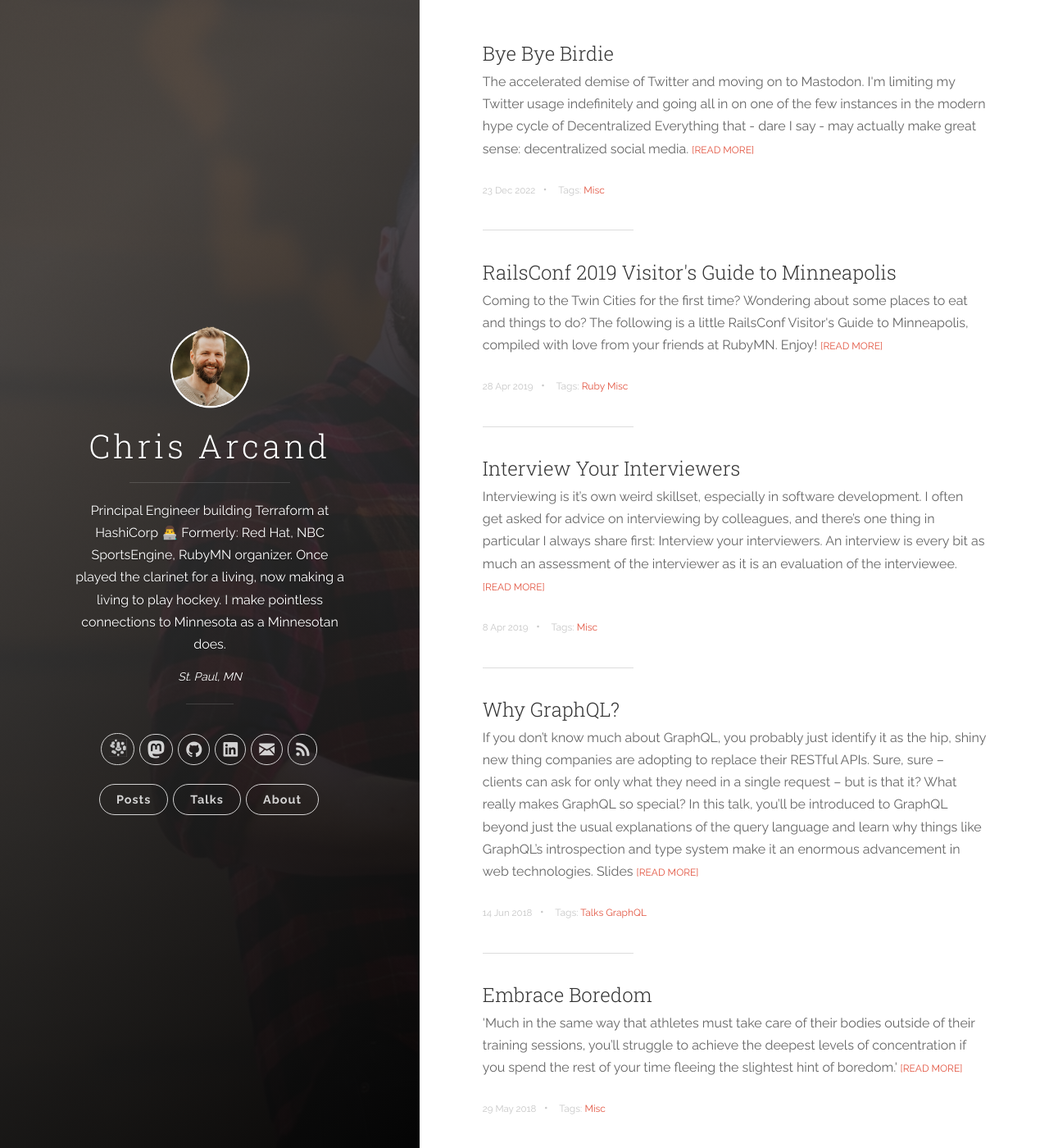
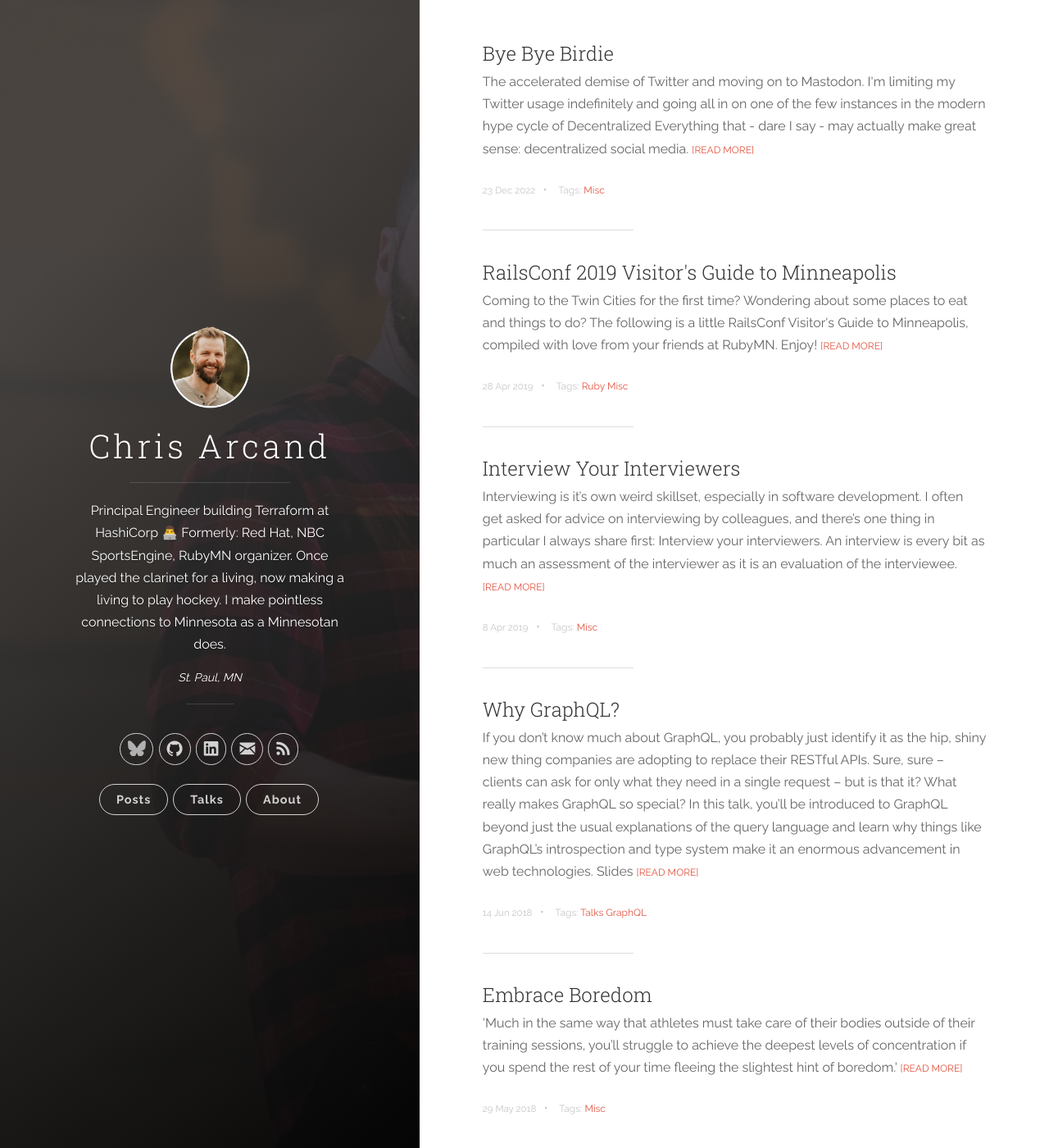
Before and after one commit to chrisarcand/chrisarcand.github.io, a Jekyll site: the page built from index.html, in a window 1280 px wide and 1400 px high. Shown: the whole window at 82% size. Built offline with Jekyll 4.4.1, drawn with Linux system fonts in a browser that asks for light colours; nearby versions of some CDN libraries; the list of posts is cut into pages by our own code.

```diff
--- a/_config.yml
+++ b/_config.yml
@@ -11,8 +11,8 @@ author:
   # twitter_username:    chrisarcand  Bye bye birdie
   github_username:     chrisarcand
   linkedin_username:   chrisarcand
-  mastodon_username:   chrisarcand
-  mastodon_instance:   hachyderm.io
+  # mastodon_username:   chrisarcand  Sorry I just straight up don't mastodon
+  # mastodon_instance:   hachyderm.io
   bluesky_username:    chrisarcand.com
 
 defaults:
--- a/fontawesome/css/brands.css
+++ b/fontawesome/css/brands.css
@@ -1461,7 +1461,7 @@
 .fa-bluesky:before {
   content: "";
   display: block;
-  height: 22px;
+  height: 20px;
   width: 22px;
   background-size: 22px 22px;
   background-image: url('../../images/blueskylogo.svg');
```
Also changed, not shown: images/blueskylogo.svg.
